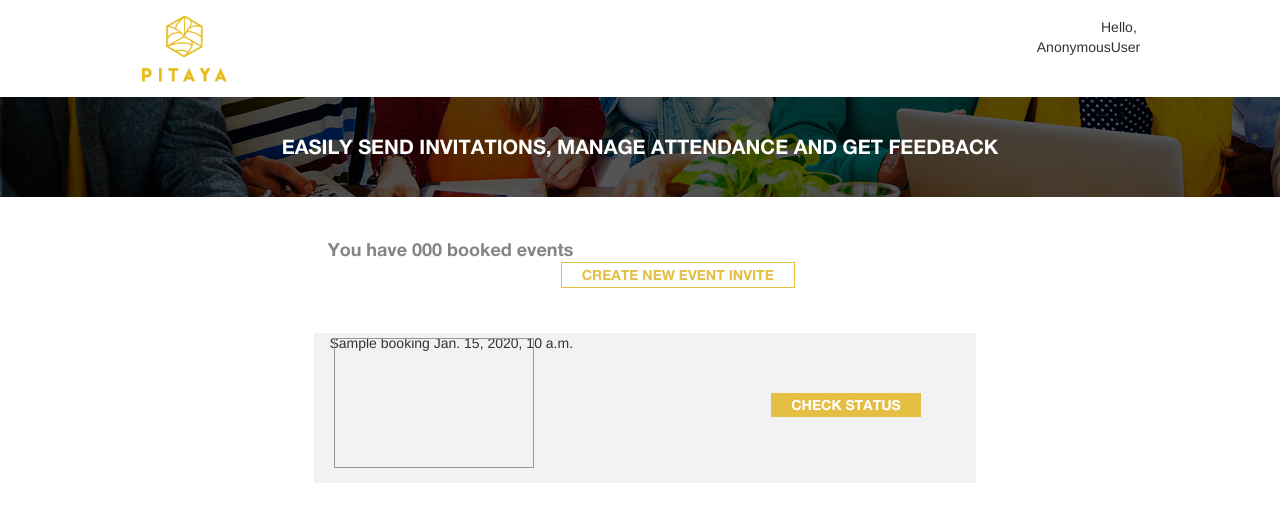
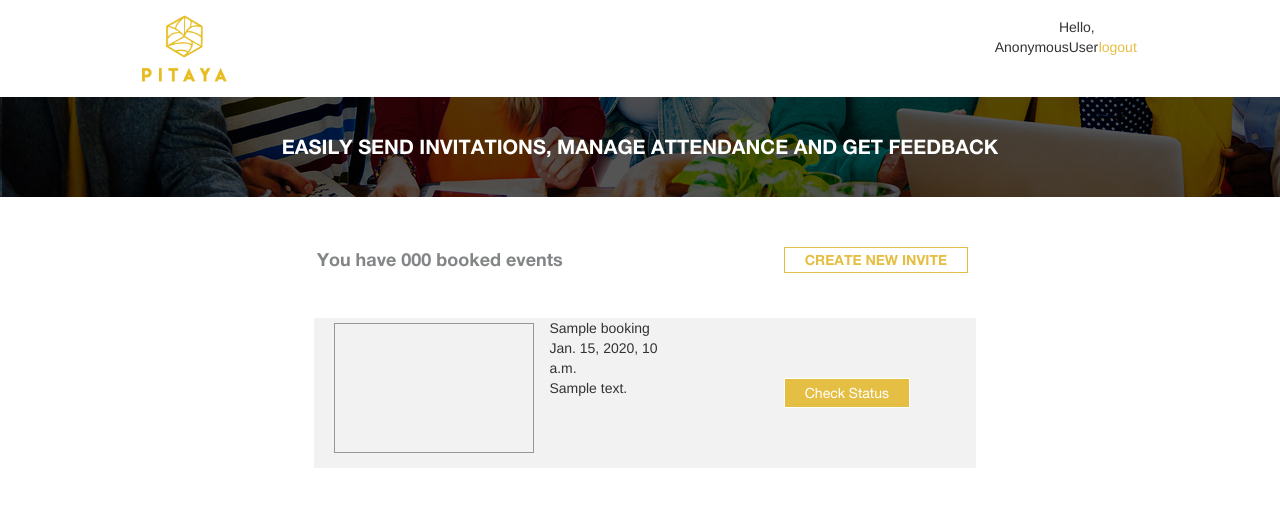
Before and after one commit to camilacukierman/Pitaya, a Django app: template emailsadd/templates/emailsadd/events.html in a window 1280 px wide. Shown: the top 522 px of the page. Run offline with Django 3.2, Linux system fonts and the light colour scheme; the template is opened without the code that fills it: most values are stand-ins (such as "Sample title", 1, 10 or a date in 2020); some libraries are stand-ins or nearby versions.

Commit message:
adding css+html for my_events

```diff
--- a/emailsadd/static/emailsadd/css/style.css
+++ b/emailsadd/static/emailsadd/css/style.css
@@ -111,7 +111,6 @@
     font-size: 18px;
     padding-left: 5px;
     width:auto;
-    margin-left:10%;
     display: inline-block;
 
 }
@@ -428,7 +427,7 @@ text-align: left;
 
 .header_booked_events{
     display: inline-block;
-    margin-top:20px;
+    margin-top:30px;
     margin-bottom:40px;
 }
 .new_invite_btn{
@@ -439,8 +438,8 @@ text-align: left;
     border: 1px solid #E5BF44;
     background-color: white;
     color: #E5BF44;
-    margin-left: 40%;
     padding:2px 20px;
+    float: right;
 }
 
 .my_new_event{
@@ -463,20 +462,22 @@ text-align: left;
     height:130px;
     display: inline-block;
     margin: 5px 0px 0px 5px;
-    position: absolute;
+    float:left;
 }
 
 .check_status_btn{
     width: auto;
     display: inline-block;
     text-align: center;
-    font-family: HelveticaNeueBold;
+    font-family: HelveticaNeue;
     background-color: #E5BF44;
     color: white;
-    margin-left: 70%;
-    padding: 2px 20px;
-    border: 0px;
-    margin-top: 40px;
+    padding: 4px 20px;
+    margin-top: 60px;
+    font-size: 14px;
+    border: 1px solid white;
+    float: right;
+    margin-right: 8%;
 }
 .my_new_status{
     color: white;
@@ -485,3 +486,10 @@ text-align: left;
 .my_new_status:hover{
     color: white;
 }
+
+.logout_link{
+    color: #E5BF44;
+}
+.logout_link:hover{
+    color: #E5BF44;
+}
--- a/emailsadd/static/emailsadd/css/thankyou.css
+++ b/emailsadd/static/emailsadd/css/thankyou.css
@@ -15,7 +15,7 @@
     /*border: 0px;*/
     /*height: 10px;*/
 
-
+/*}*/
 
 .main_image {
     background-image: url(../images/thanku.jpg);
--- a/emailsadd/templates/emailsadd/events.html
+++ b/emailsadd/templates/emailsadd/events.html
@@ -24,6 +24,7 @@
             <div class="header_menu">
 
                 <div class="header_user"> Hello, {{ user }}</div>
+                <a href="{% url 'django.contrib.auth.views.logout' %}" class="logout_link"> logout</a>
         </div>
 </div>
         <div class="header_image">
@@ -32,13 +33,14 @@
             </div>
         </div>
 
-<div class="col-md-2"></div>
-<div class="col-md-8">
+<div class="col-lg-2"></div>
+<div class="col-lg-8">
 
     <br>
-    <div class="header_booked_events col-lg-12">
-   <div class="intro_text">You have {{number_of_bookings}} booked events </div>
-    <button class="new_invite_btn"><a class="my_new_event" href="../emailsadd/">CREATE NEW EVENT INVITE</a></button>
+<div class="col-lg-1"></div>
+    <div class="header_booked_events col-lg-10">
+   <div class="intro_text col-lg-5">You have {{number_of_bookings}} booked events </div>
+    <button class="new_invite_btn col-lg-5"><a class="my_new_event" href="../emailsadd/">CREATE NEW INVITE</a></button>
         <br>
         </div>
 
@@ -48,9 +50,13 @@
 {% for e in booking %}
 <div class="col-md-1"></div>
     <div class="my_event_unit col-lg-10">
-        <div class="image_my_event_unit"></div>
-    <div>{{e.event_name}} {{e.date}}</div>
-         <button class="check_status_btn"><a class="my_new_status" href="../status/{{e.id}}">CHECK STATUS</a></button>
+        <div class="image_my_event_unit col-lg-3"></div>
+    <div class="my_event_infos col-lg-3">
+        <div class="my_event_infos_name">{{e.event_name}}</div>
+        <div class="my_events_infos_date"> {{e.date}}</div>
+        <div class="my_events_infos_description"> {{e.event_description}}</div>
+    </div>
+         <button class="check_status_btn col-lg-4"><a class="my_new_status" href="../status/{{e.id}}">Check Status</a></button>
         </div>
 {% endfor %}
     </div>
```
